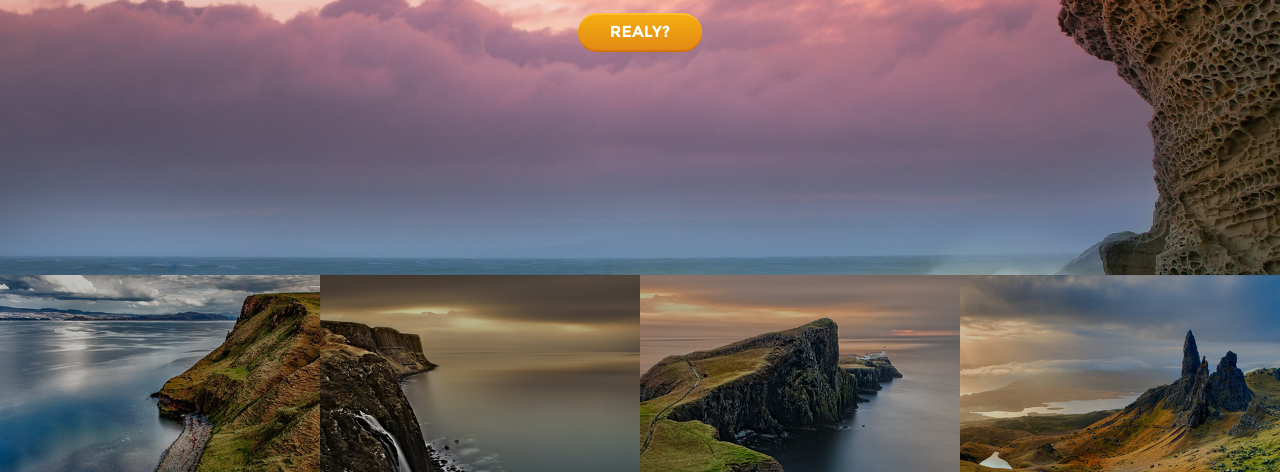
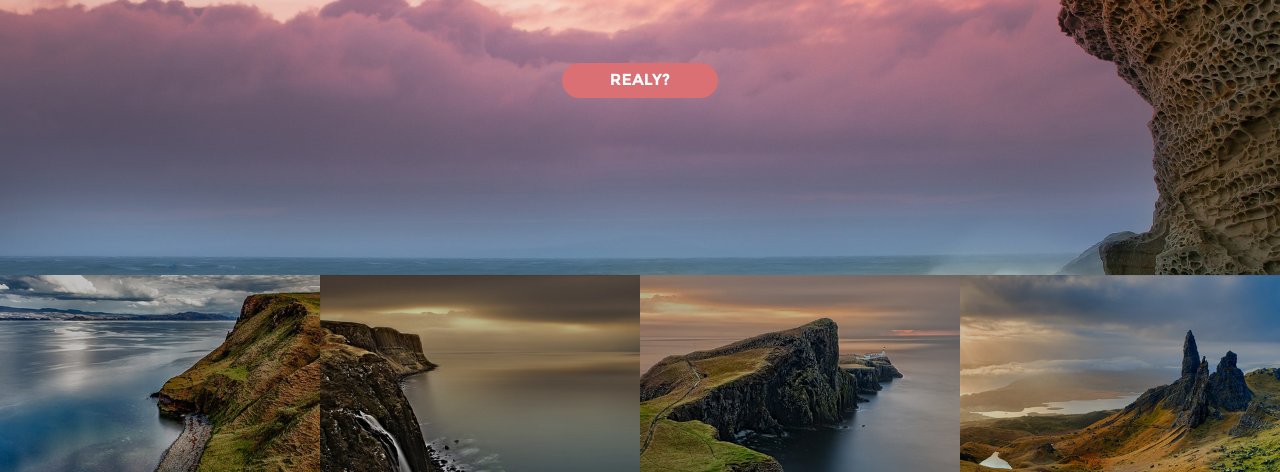
Before and after one commit to GPainkiller/site-webdesign, a plain HTML site: page index.html in a window 1280 px wide. Shown: the part 325-797 px from the top of the page. Drawn offline with Linux system fonts and the light colour scheme.

Commit message:
- new button styles

```diff
--- a/css/style.css
+++ b/css/style.css
@@ -64,13 +64,13 @@ button {
     color: white;
     text-decoration: none;
     text-transform: uppercase;
-    padding: .5em 2em;
+    margin: 50px 0 0 0;
+    padding: .5em 3em;
     outline: none;
     border-width: 2px 0;
-    border-style: solid none;
-    border-color: #FDBE33 #000 #D77206;
+    border-style: none;
     border-radius: 25px;
-    background: linear-gradient(#F3AE0F, #E38916) #E38916;
+    background: #da7074;
     transition: 0.2s;
     font-family: MontserratSemiBold;
   }
```
